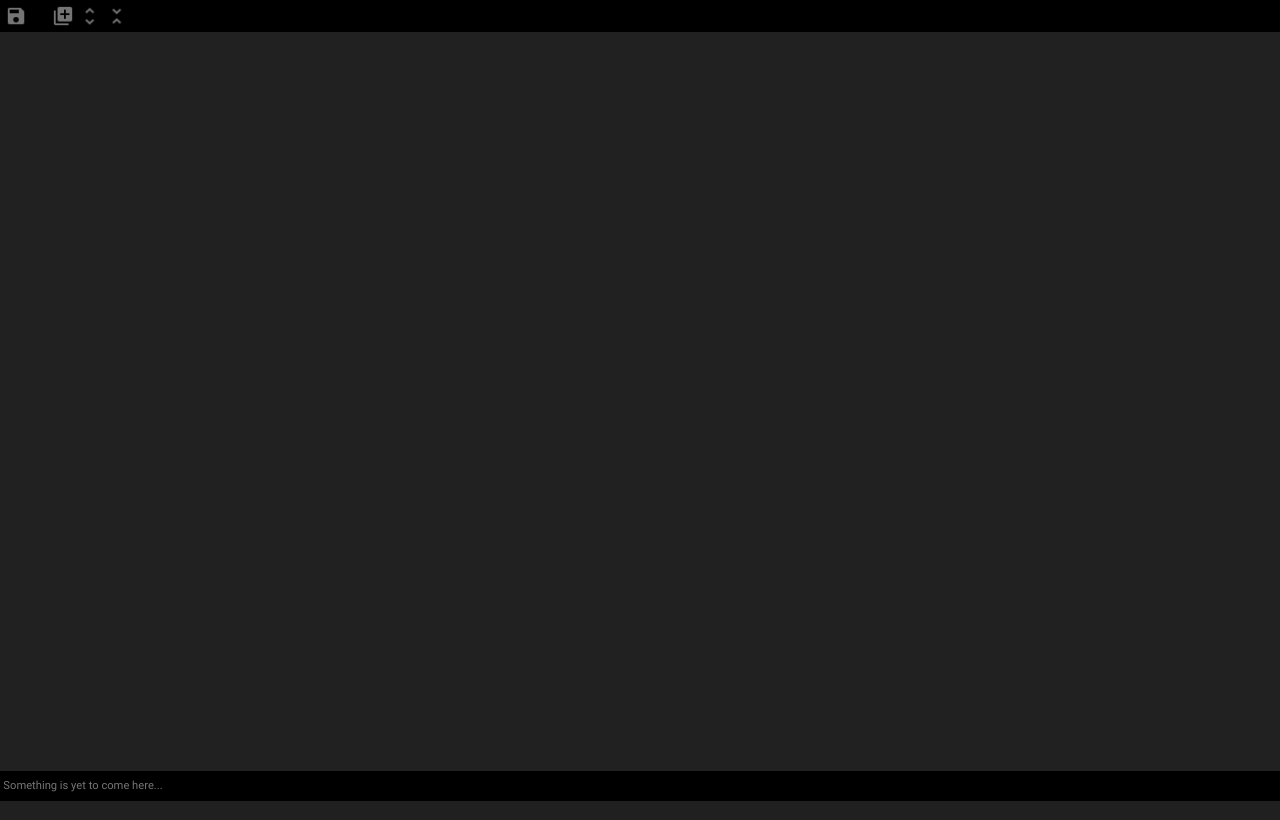
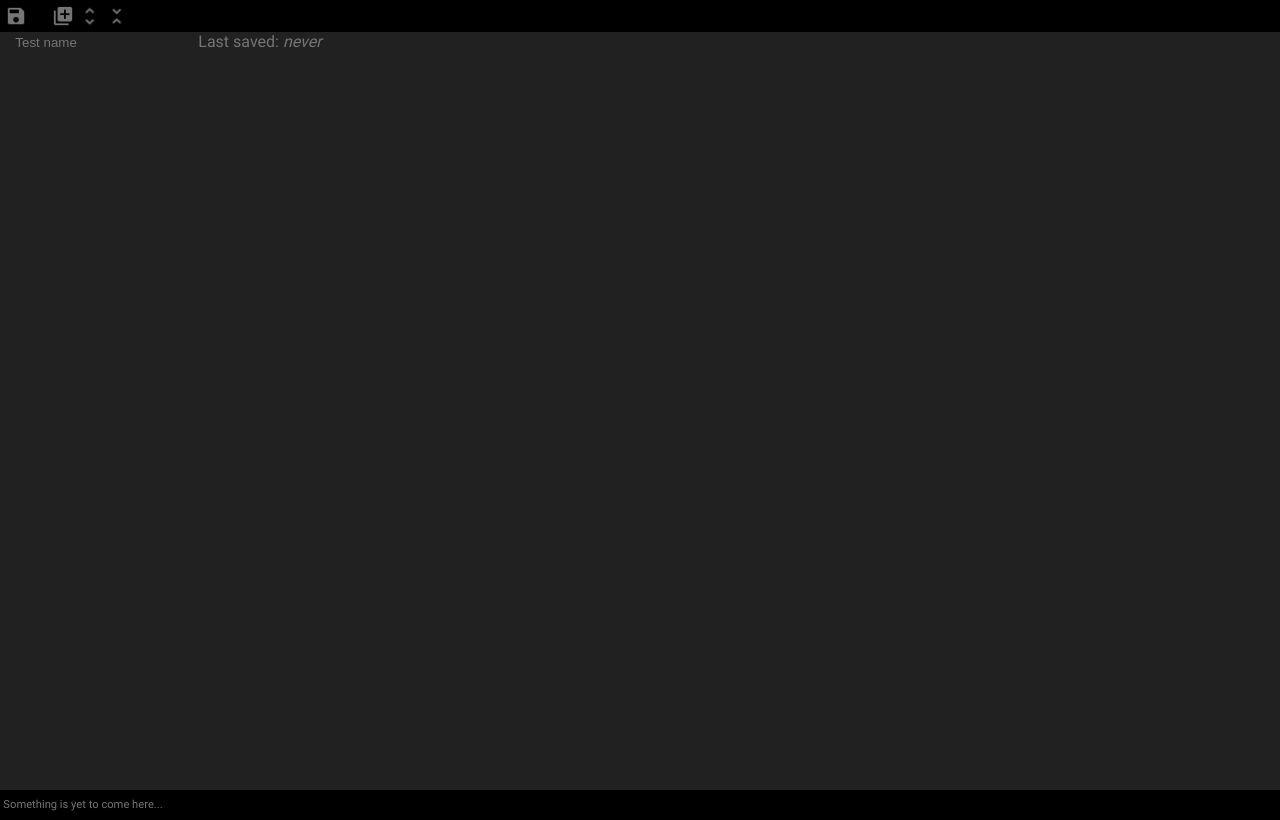
Before and after one commit to BaasS96/wieisdemoltest, a PHP site: page /testeditor.php in a window 1280 px wide. Run offline with PHP 8.4, Linux system fonts and the light colour scheme.

Commit message:
Implement part of the save system

```diff
--- a/script/save.js
+++ b/script/save.js
@@ -24,3 +24,25 @@ function saveData() {
     var testdatabase = JSON.stringify(questions);
     console.log(testdatabase);
 }
+function sendData(data) {
+    var name = document.getElementById("test_name").value;
+    var save = new Date();
+    var timestring = "";
+    timestring += save.getDate() + "-";
+    timestring += save.getMonth() + "-";
+    timestring += save.getFullYear() + "/";
+    timestring += save.getHours() + ":" + save.getMinutes() + ":" + save.getSeconds();
+    fetch("savefile.php?name=" + name + "&save=" +  timestring + "&data=" + data)
+    .then(function(res){
+        if (res.ok) {
+            return res.text();
+        }
+    })
+    .then(function(succes) {
+        if (succes === "true") {
+
+        } else {
+
+        }
+    });
+}
--- a/style/testeditor.css
+++ b/style/testeditor.css
@@ -215,3 +215,7 @@ input[type=checkbox]:checked + label {
 input[type=checkbox]:checked + label:hover {
     background-image: url(../images/check_box_white_96x96.png);
 }
+
+#lastsaved {
+    font-style: italic;
+}
--- a/testeditor.php
+++ b/testeditor.php
@@ -18,6 +18,10 @@
                     <button type="button" class="showall_icon" title="Show all questions" onclick="showall();">&nbsp;</button>
                     <button type="button" class="hideall_icon" title="Hide all questions" onclick="hideall();">&nbsp;</button>
                 </div>
+                <div class="holder">
+                    <input type="text" id="test_name" placeholder="Test name">
+                    <span class="lastsaved">Last saved: </span><span id="lastsaved">never</span>
+                </div>
                 <div id="questionholder">
                 </div>
                 <div id="editorfooter">
```
Also changed, not shown: savefile.php (added, +10 -0 lines).
